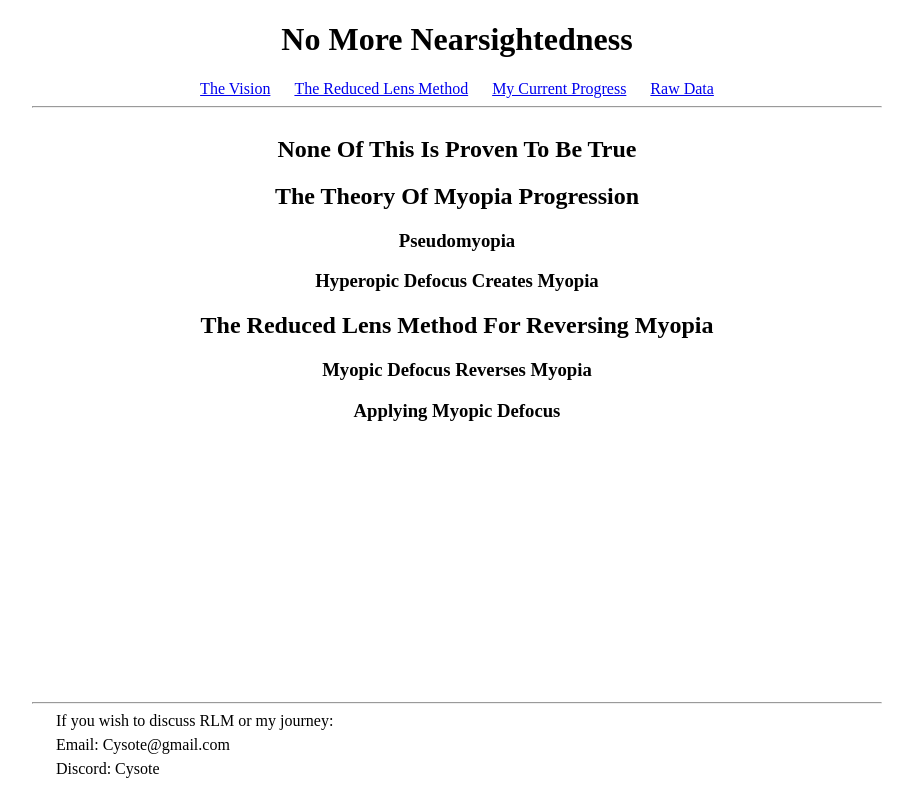
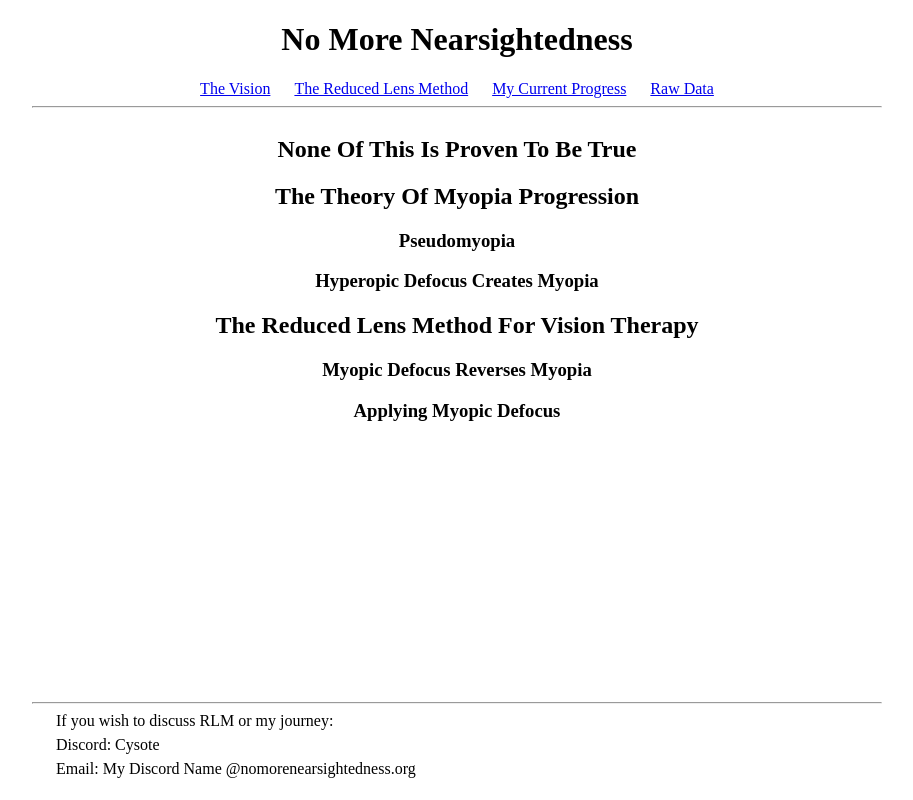
Before and after one commit to Cysote/no-more-nearsightedness-website, an Angular app: page /rlm in a window 1280 px wide. Shown: the whole page, without its empty margins (183-1096 px from the left). Built offline with nearby package versions, Linux system fonts and the light colour scheme.

Commit message:
Updating email

```diff
--- a/src/app/components/footer/footer.component.html
+++ b/src/app/components/footer/footer.component.html
@@ -1,6 +1,6 @@
 <hr class="body-separator-line">
 <div class="footer-container">
     <p>If you wish to discuss RLM or my journey:</p>
-    <p>Email: Cysote&#64;gmail.com</p>
     <p>Discord: Cysote</p>
+    <p>Email: My Discord Name &#64;nomorenearsightedness.org</p>
 </div>
--- a/src/app/routes/the-reduced-lens-method-route/the-reduced-lens-method-route.component.html
+++ b/src/app/routes/the-reduced-lens-method-route/the-reduced-lens-method-route.component.html
@@ -3,7 +3,7 @@
     <h2>The Theory Of Myopia Progression</h2>
     <h3>Pseudomyopia</h3>
     <h3>Hyperopic Defocus Creates Myopia</h3>
-    <h2>The Reduced Lens Method For Reversing Myopia</h2>
+    <h2>The Reduced Lens Method For Vision Therapy</h2>
     <h3>Myopic Defocus Reverses Myopia</h3>
     <h3>Applying Myopic Defocus</h3>
 </div>
```
